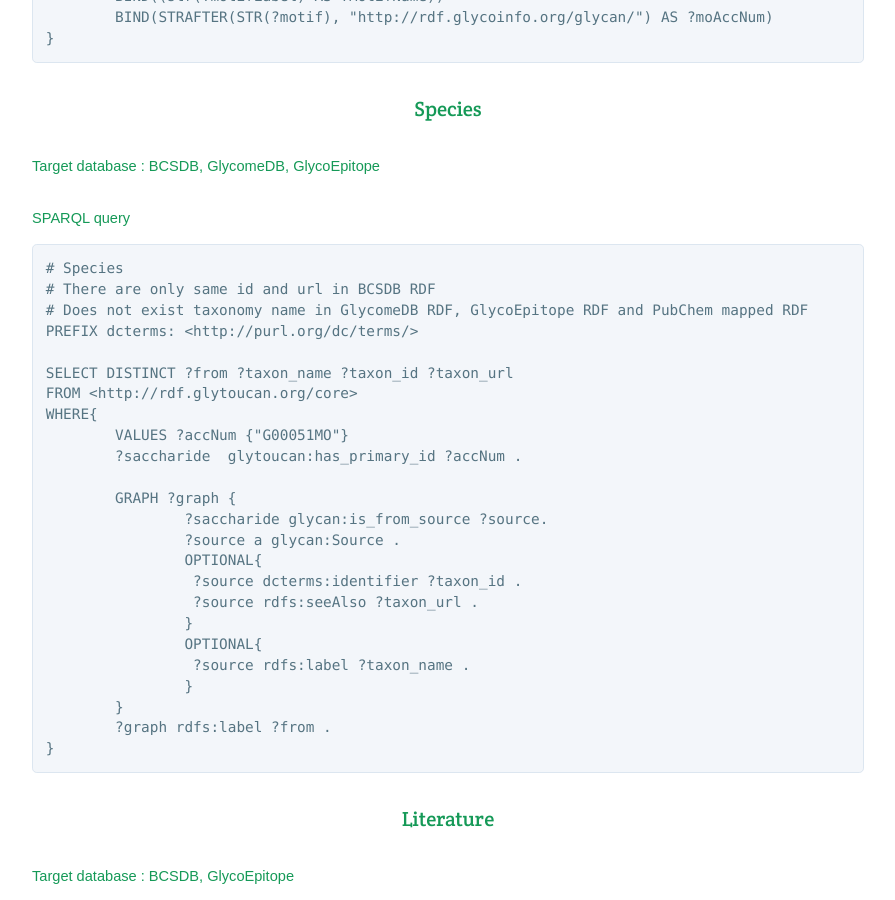
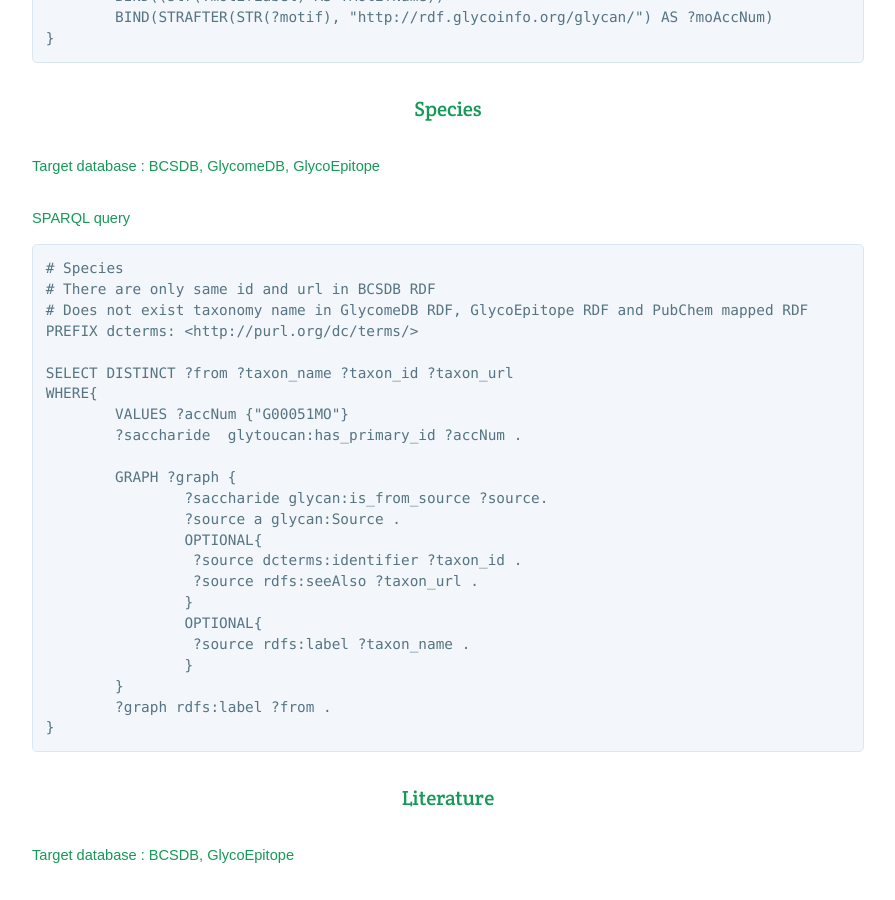
Before and after one commit to glytoucan/glytoucan, a Jekyll site: the page built from system/glycanEntry/sparql.md, in a window 1280 px wide and 900 px high, scrolled down 2857 px. Shown: the whole window, without its empty margins (192-1087 px from the left). Built offline with Jekyll 4.4.1, drawn with Linux system fonts in a browser that asks for light colours; nearby versions of some CDN libraries.

Commit message:
update system/glycanEntry/sparql.md

```diff
--- a/system/glycanEntry/sparql.md
+++ b/system/glycanEntry/sparql.md
@@ -143,7 +143,6 @@ WHERE{
 PREFIX dcterms: <http://purl.org/dc/terms/>
 
 SELECT DISTINCT ?from ?taxon_name ?taxon_id ?taxon_url
-FROM <http://rdf.glytoucan.org/core>
 WHERE{
 	VALUES ?accNum {"G00051MO"}
 	?saccharide  glytoucan:has_primary_id ?accNum .
```
